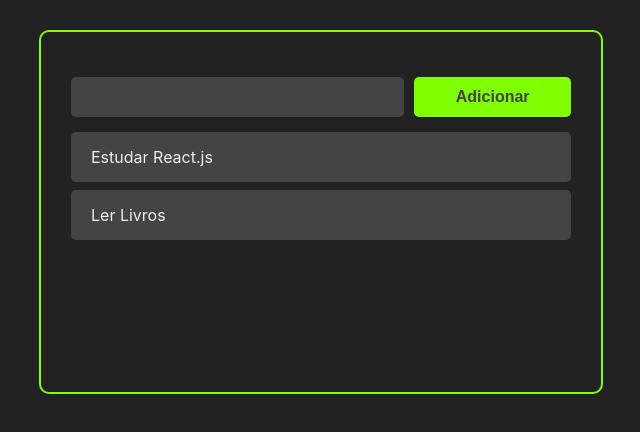
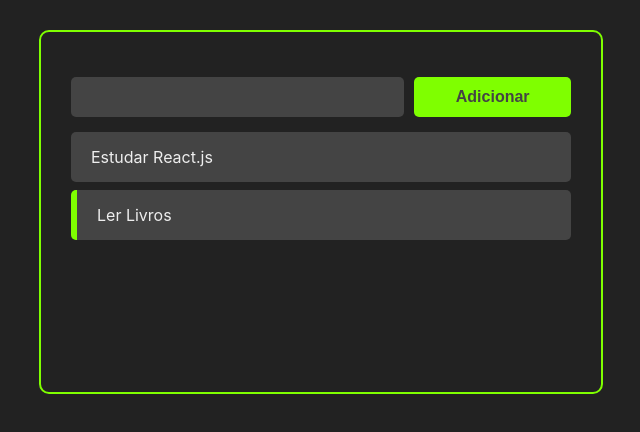
Before and after one commit to Thiago073/react_project, a React (Create React App) app: page / in a window 1280 px wide. Shown: the top 432 px of the page, without its empty margins (319-959 px from the left). Built offline with nearby package versions, Linux system fonts and the light colour scheme.

Commit message:
Conclusão de Task.

```diff
--- a/package.json
+++ b/package.json
@@ -9,6 +9,7 @@
     "react": "^17.0.2",
     "react-dom": "^17.0.2",
     "react-scripts": "4.0.3",
+    "uuid": "^8.3.2",
     "web-vitals": "^1.1.2"
   },
   "scripts": {
--- a/src/App.jsx
+++ b/src/App.jsx
@@ -1,4 +1,6 @@
-import React, {useState} from 'react'
+import React, { useState } from 'react'
+import { v4 as uuidv4 } from 'uuid'
+
 
 import Tasks from './components/Tasks'
 import './App.css'
@@ -8,8 +10,7 @@
 const App = () => {
 
 
-  const [tasks, setTask] = useState([
-    {
+    const [tasks, setTask] = useState([{
 
             id: "1",
             title: "Estudar React.js",
@@ -25,21 +26,31 @@
 
         },
     ]);
+
+    const handleTaskClick = (taskId) => {
+        const newTasks = tasks.map((task) => {
+            if (task.id === taskId) return {... task, completed: !task.completed}
+
+            return task;
+        });
+        setTask(newTasks)
+    };
+
     const handleTaskAddition = (taskTitle) => {
-    const newTasks = [... tasks, {
+        const newTasks = [...tasks, {
             title: taskTitle,
-      id: Math.random(10),
+            id: uuidv4(),
             completed: false
         }];
         setTask(newTasks);
     }
 
-  return(
+    return (
         <>
-      <div className="container">
-        <AddTask handleTaskAddition={handleTaskAddition} />
-        <Tasks tasks={tasks} />
-      </div>
+            <div className = "container" >
+                <AddTask handleTaskAddition = { handleTaskAddition } handleTaskClick={handleTaskClick} />
+                <Tasks tasks = { tasks }/>
+            </div >
         </>
     );
 };
--- a/src/components/AddTask.jsx
+++ b/src/components/AddTask.jsx
@@ -3,7 +3,7 @@
 import Button from './Button'
 import './AddTask.css';
 
-const AddTask = ({handleTaskAddition}) => {
+const AddTask = ({ handleTaskAddition }) => {
     const [inputData, setInputData] = useState("");
 
     const handleInputChange = (e) => {
@@ -12,21 +12,20 @@
 
     const handleAddTaskClick = () => {
         handleTaskAddition(inputData);
-    }
+        setInputData("");
+    };
 
     return (
-        <div className="add-task-container">
-            <input
-                onChange={handleInputChange}
-                value={inputData}
-                type="text"
-                className="add-task-input"
-            />
-            <div className="add-task-button-container">
-                <Button onClick={handleAddTaskClick}>Adicionar</Button>
+        <div className = "add-task-container">
+            <input onChange = { handleInputChange }
+                value = { inputData }
+                type = "text"
+                className = "add-task-input" />
+            <div className = "add-task-button-container" >
+                <Button onClick = { handleAddTaskClick } > Adicionar </Button>
             </div>
-        </div>
-     );
+        </div >
+    );
 }
 
 export default AddTask;
--- a/src/components/Button.jsx
+++ b/src/components/Button.jsx
@@ -2,14 +2,14 @@
 
 import './Button.css'
 
-const Button = ({children, onClick}) => {
+const Button = ({ children, onClick }) => {
     return (
         <div>
             <button onClick={onClick} className="add-task-button">
                 {children}
             </button>
         </div>
-     );
+    );
 }
 
 
--- a/src/components/Task.jsx
+++ b/src/components/Task.jsx
@@ -2,16 +2,14 @@
 
 import './Task.css'
 
-const Task = ({task}) => {
+const Task = ({ task, handleTaskClick }) => {
     return (
-
-        <>
-            <div className="task-container">
-                {task.title}
+            <div className="task-container" style={task.completed ? { borderLeft: "6px solid chartreuse" } : {} }>
+                <div className="task-title" onClick={() => handleTaskClick(task.id)}>
+                    {task.title}
+                </div>
             </div>
-        </>
-
-        );
+    );
 }
 
 export default Task;
--- a/src/components/Tasks.jsx
+++ b/src/components/Tasks.jsx
@@ -2,14 +2,14 @@
 
 import Task from "./Task";
 
-const Tasks = ({tasks}) => {
+const Tasks = ({ tasks,  handleTaskClick}) => {
 
-    return(
+    return (
         // FRAGMANT <> </>
         <>
             {tasks.map(task =>
 
-                <Task task={task} />
+                <Task task={task} handleTaskClick={handleTaskClick}/>
 
             )}
         </>
```
Also changed, not shown: src/components/AddTask.css (+5 -3 lines), 1 other file (tests, documents, lock files or other folders). Lines whose indentation alone changed are shown as unchanged.
